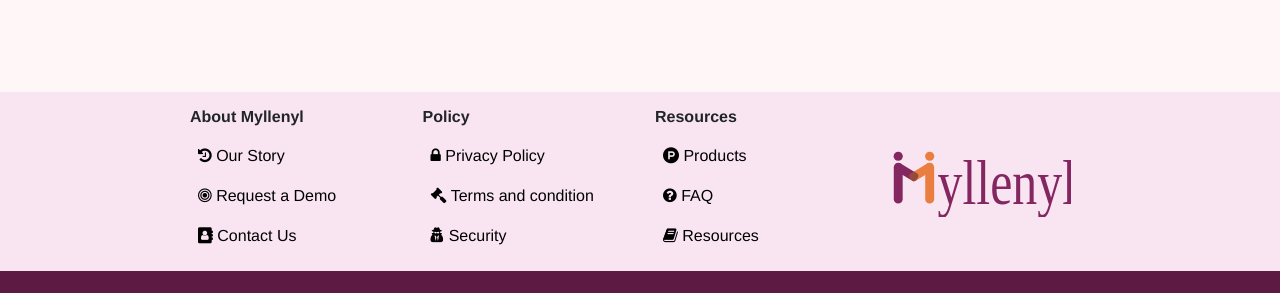
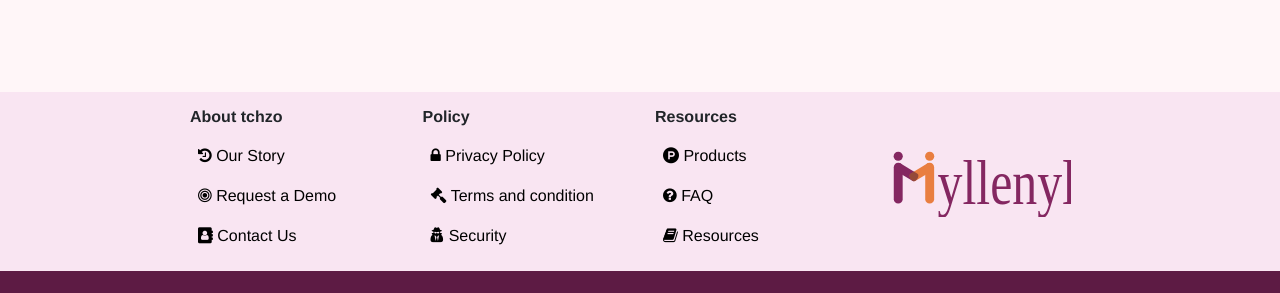
Before and after one commit to tchzoglobal/tchzo, a Jekyll site: the page built from index.md, in a window 1280 px wide. Shown: the part 1702-1995 px from the top of the page. Built offline with Jekyll 4.4.1, drawn with Linux system fonts in a browser that asks for light colours.

Commit message:
Update footer.html

```diff
--- a/_includes/footer.html
+++ b/_includes/footer.html
@@ -4,7 +4,7 @@
       <div class="col-12">
         <div class="footer-inner">
           <div class="col-sm-3">
-            <ul class="nav flex-column"><h4>About Myllenyl</h4>
+            <ul class="nav flex-column"><h4>About tchzo</h4>
               {% assign footermenu = site.data.menus.footer1 | sort: 'weight'  %}
               {% for item in footermenu %}
               <li class="{% if item.url == page.url %}active{% endif %} nav-item">
```
